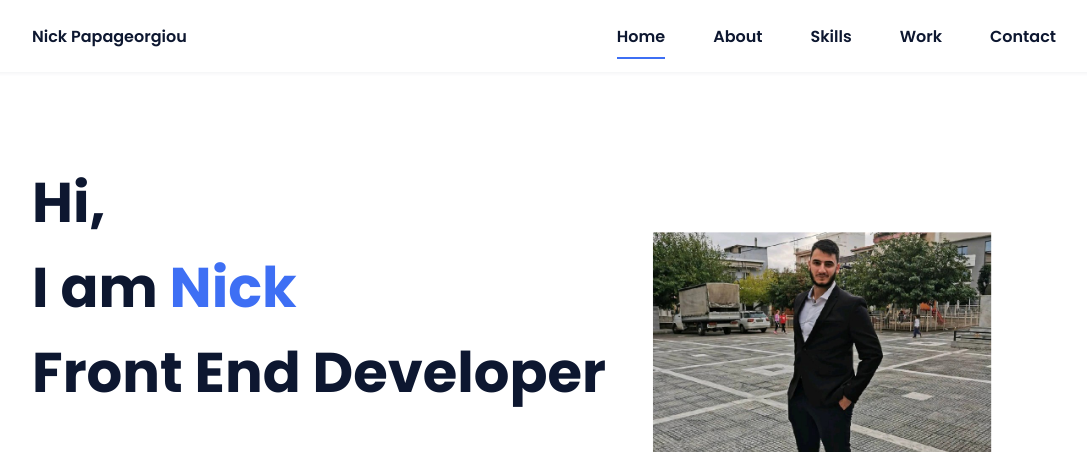
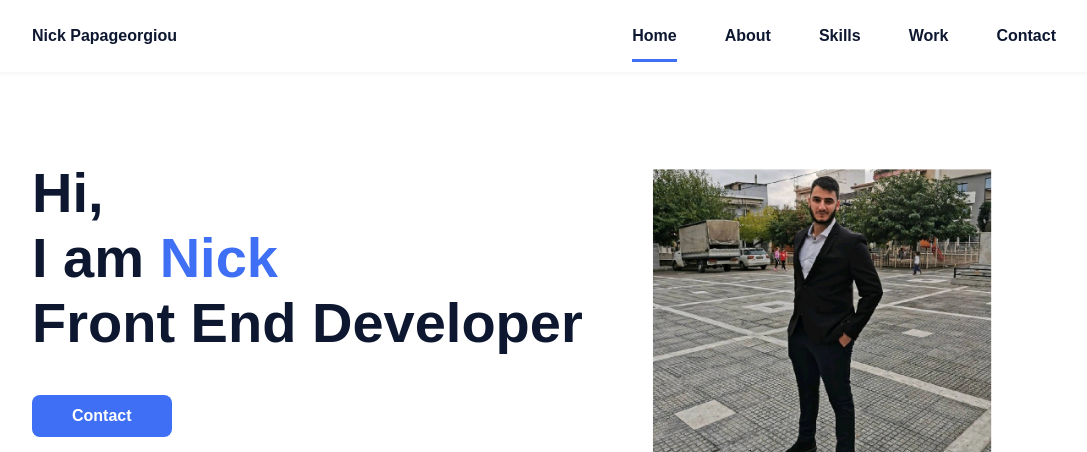
Before and after one commit to nickpap104/portfolio-website, a plain HTML site: page index.html in a window 1280 px wide. Shown: the top 452 px of the page, without its empty margins (96-1183 px from the left). Drawn offline with nearby package versions, Linux system fonts and the light colour scheme.

Commit message:
Update styles.css

```diff
--- a/styles.css
+++ b/styles.css
@@ -1,5 +1,5 @@
 /*===== GOOGLE FONTS =====*/
-@import url("https://fonts.googleapis.com/css2?family=Poppins:wght@400;600;700&display=swap");
+/*@import url("https://fonts.googleapis.com/css2?family=Poppins:wght@400;600;700&display=swap");
 /*===== VARIABLES CSS =====*/
 :root {
   --header-height: 3rem;
```
